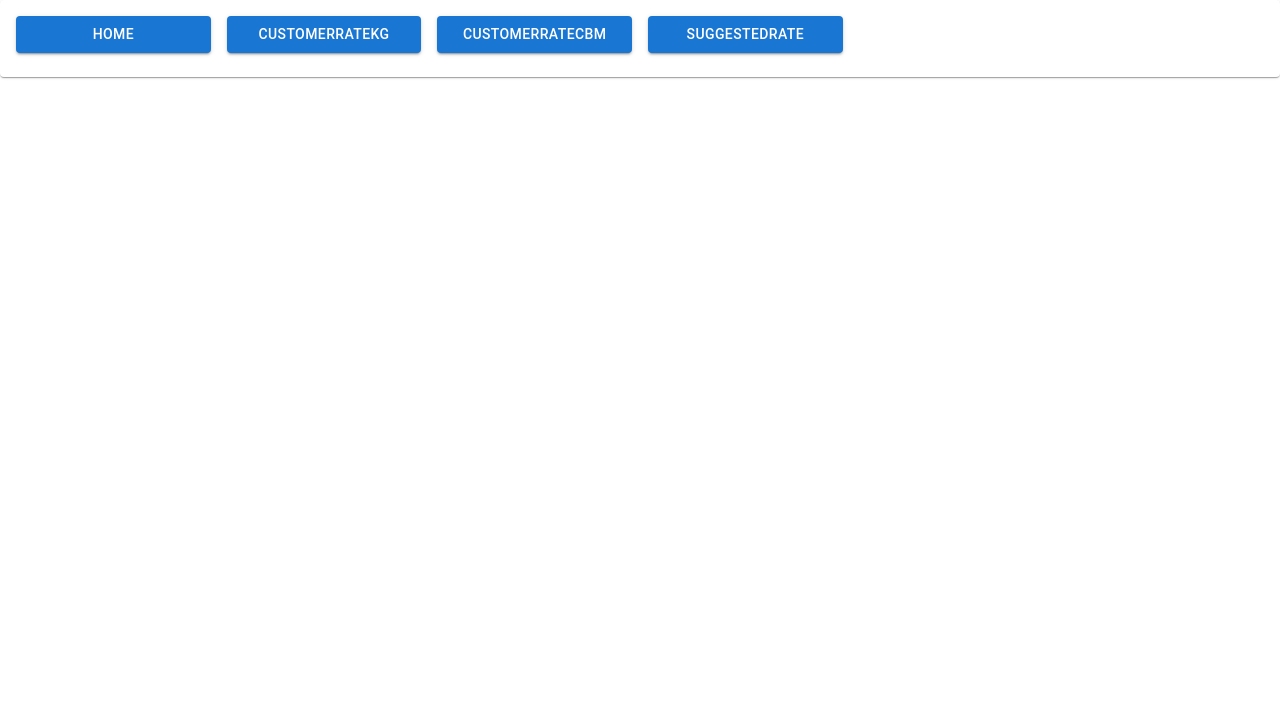
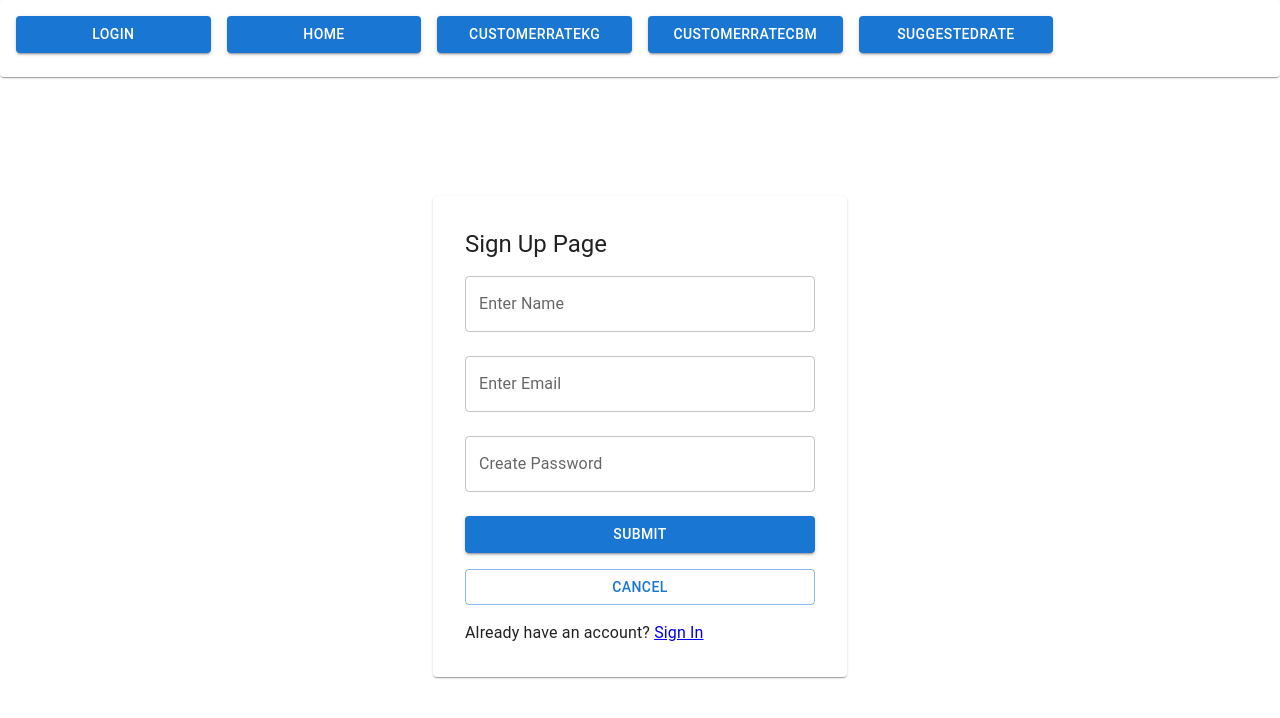
Before and after one commit to irfanshaikh2025/AppuProApp, a React (Create React App) app: page /signup in a window 1280 px wide. Shown: the top 718 px of the page. Built offline with nearby package versions, Linux system fonts and the light colour scheme.

Commit message:
Login page ready

```diff
--- /dev/null
+++ b/src/auth/Login.jsx
@@ -0,0 +1,122 @@
+import React from "react";
+import { Button, Box, Typography, Stack } from "@mui/material";
+import { useNavigate } from "react-router-dom";
+
+export const Login = () => {
+  const Navigate = useNavigate();
+
+  return (
+    <Box
+      sx={{
+        height: "70vh",
+        display: "flex",
+        flexDirection: "column",
+        justifyContent: "center",
+        alignItems: "center"
+       }}
+    >
+      <Typography variant="h4" mb={3}>
+        Welcome In AppuProImports
+      </Typography>
+      <Stack spacing={2} direction="row">
+        <Button variant="contained" onClick={() => Navigate("/signin")}>
+          Sign In
+        </Button>
+        <Button variant="outlined" onClick={() => Navigate("/signup")}>
+          Sign Up
+        </Button>
+      </Stack>
+    </Box>
+  );
+};
+
+
+
+
+
+
+
+
+// import React, { useState } from "react";
+// import { Box, TextField, Button, Typography, Paper, Grid,
+// } from "@mui/material";
+
+// export const Login = () => {
+//   const [isSignUp, setIsSignUp] = useState(false);
+
+//   const [signInData, setSignInData] = useState({
+//     email: "",
+//     password: "",
+//   });
+
+//   const [signUpData, setSignUpData] = useState({
+//     name: "",
+//     email: "",
+//     password: "",
+//   });
+
+//   const handleSignInChange = (e) => {
+//     setSignInData({ ...signInData, [e.target.name]: e.target.value });
+//   };
+
+//   const handleSignUpChange = (e) => {
+//     setSignUpData({ ...signUpData, [e.target.name]: e.target.value });
+//   };
+
+//   const handleSignIn = (e) => {
+//     e.preventDefault();
+//     console.log("Sign In Data:", signInData);
+//     alert("Sign In Successful!");
+//   };
+
+//   const handleSignUp = (e) => {
+//     e.preventDefault();
+//     console.log("Sign Up Data:", signUpData);
+//     alert("Account Created!");
+//   };
+
+//   return (
+//     <Grid container justifyContent="center" alignItems="center" sx={{ height: "100vh", backgroundColor: "#f0f2f5" }} >
+//       <Paper elevation={4} sx={{ padding: 4, width: 400, borderRadius: 3, textAlign: "center" }} >
+
+//         <Typography variant="h5" mb={2}> {isSignUp ? "Sign Up" : "Sign In"} </Typography>
+
+//         {!isSignUp ? (
+//           <Box component="form" onSubmit={handleSignIn}>
+//             <TextField label="Email" name="email" type="email" fullWidth required margin="normal" value={signInData.email}
+//               onChange={handleSignInChange} />
+
+//             <TextField label="Password" name="password" type="password" fullWidth required margin="normal"
+//               value={signInData.password} onChange={handleSignInChange} />
+
+//             <Button type="submit" variant="contained" fullWidth sx={{ mt: 2 }}> Sign In </Button>
+//           </Box>
+//                 ) : (
+//           <Box component="form" onSubmit={handleSignUp}>
+//             <TextField label="Full Name" name="name" fullWidth required  value={signUpData.name}
+//               onChange={handleSignUpChange} />
+
+//             <TextField label="Email" name="email" type="email" fullWidth required margin="normal" value={signUpData.email}
+//               onChange={handleSignUpChange}
+//             />
+
+//             <TextField label="Password" name="password" type="password" fullWidth required margin="normal"
+//               value={signUpData.password} onChange={handleSignUpChange} />
+
+//             <Button type="submit" variant="contained" fullWidth sx={{ mt: 2 }}>
+//               Sign Up
+//             </Button>
+//           </Box>
+//         )}
+
+//         <Typography mt={2}> {isSignUp ? "Already have an account?" : "Don't have an account?"} {" "}
+
+//             <Typography component="span" sx={{ color: "primary.main", cursor: "pointer", fontWeight: "bold" }}
+//             onClick={() => setIsSignUp(!isSignUp)} >
+//                 {isSignUp ? "Sign In" : "Sign Up"} </Typography>
+
+//         </Typography>
+//       </Paper>
+//     </Grid>
+//   );
+// };
--- /dev/null
+++ b/src/auth/SignIn.jsx
@@ -0,0 +1,46 @@
+import React, { useState } from "react";
+import { Box, Paper, Typography, TextField, Button } from "@mui/material";
+import {Link, useNavigate} from "react-router-dom";
+
+
+export const SignIn = () => {
+    const Navigate = useNavigate();
+
+    const [email,  setEmail] = useState("");
+    const [password, setPassword] = useState("");
+
+    const handleSubmit = () =>{
+        console.log("Sign in Data:" ,{email, password})
+    }
+
+    const handleCancel = () =>{
+        setEmail("");
+        setPassword("");
+    }
+
+    return(
+        <React.Fragment>
+           <Box
+           sx={{
+            display : "flex",
+            justifyContent:"center",
+            alignItems:"center",
+            height: "80vh"
+           }}
+           >
+            <Paper sx={{p:4, width: 350}} >
+                <Typography variant="h5" mb={2}> Sign In </Typography>
+
+                <TextField onChange={(e)=>setEmail(e.target.value)} value={email} name="email" label="Email" margin="normal" fullWidth />
+                <TextField onChange={(e)=>setPassword(e.target.value)} value={password} name="password" label="Password" type="password" margin="normal" fullWidth />
+                <Button onClick={handleSubmit} sx={{mt:2}} variant="contained" fullWidth>Sign In</Button>
+                <Button onClick={handleCancel} sx={{mt:2}} variant="outlined" fullWidth>Cancel</Button>
+
+                <Typography sx={{mt:2}}>Don't have an account? {" "}
+                    <Link onClick={()=> Navigate("/signup")} sx={{cursor:"pointer"}} >Sign Up</Link>
+                </Typography>
+            </Paper>
+           </Box>
+        </React.Fragment>
+    )
+}
--- /dev/null
+++ b/src/auth/SignUp.jsx
@@ -0,0 +1,51 @@
+import React, {useState} from "react";
+import { Box, Paper, TextField, Button, Typography } from "@mui/material";
+import { Link, useNavigate } from "react-router-dom";
+
+
+
+export const SignUp =()=>{
+    const Navigate  = useNavigate();
+
+    const [name, setName] = useState("");
+    const [email, setEmail] = useState("");
+    const [password, setPassword ] = useState("");
+
+    const handleSubmit = () =>{
+        console.log("Sign Up Data: ", {name, email, password});
+    }
+
+    const handleCancel = () =>{
+        setName("");
+        setEmail("");
+        setPassword("");
+    }
+
+    return(
+        <React.Fragment>
+            <Box
+            sx={{
+                display : "flex",
+                justifyContent:"center",
+                alignItems:"center",
+                height: "90vh"
+            }}
+            >
+                <Paper sx={{p:4 , width: 350}}>
+                    <Typography variant="h5"> Sign Up Page </Typography>
+                    <TextField onChange={(e)=>setName(e.target.value)} value={name} label="Enter Name" fullWidth margin="normal" />
+                    <TextField onChange={(e)=>setEmail(e.target.value)} value={email} label="Enter Email" fullWidth margin="normal" type="email" />
+                    <TextField onChange={(e)=>setPassword(e.target.value)} value={password} label="Create Password" fullWidth margin="normal" type="password" />
+
+                    <Button onClick={handleSubmit} variant="contained" fullWidth sx={{ mt: 2 }}>Submit</Button>
+                    <Button onClick={handleCancel} variant="outlined" fullWidth sx={{mt:2}}>Cancel</Button>
+
+                    <Typography sx={{ mt: 2 }}>Already have an account? {" "}
+                        <Link onClick={()=>Navigate("/signin")} sx={{cursor:"pointer"}}>Sign In</Link>
+
+                    </Typography>
+                </Paper>
+            </Box>
+        </React.Fragment>
+    )
+}
--- a/src/components/CustomerRateCBM.jsx
+++ b/src/components/CustomerRateCBM.jsx
@@ -44,10 +44,8 @@ export const CustomerRateCBM = () => {
         display: "flex",
         justifyContent: "center",
         alignItems: "center",
-        height: "100vh", // Full screen height
+        height: "70vh", // Full screen height
         bgcolor: "#f5f5f5", // Light background
-        border: 1,
-        borderRadius: 2
       }}
     >
       <Card sx={{ width: 400, p: 2, boxShadow: 3, borderRadius: 2 }}>
--- a/src/components/CustomerRateKG.jsx
+++ b/src/components/CustomerRateKG.jsx
@@ -44,10 +44,8 @@ const calculateKG=() =>{
         display: "flex",
         justifyContent: "center",
         alignItems: "center",
-        height: "100vh", // Full screen height
+        height: "70vh", // Full screen height
         bgcolor: "#f5f5f5", // Light background
-        border: 1,
-        borderRadius: 2
       }}
     >
       <Card sx={{ width: 400, p: 2, boxShadow: 3, borderRadius: 2 }}>
--- a/src/components/Landing.jsx
+++ b/src/components/Landing.jsx
@@ -1,6 +1,8 @@
 import React from "react";
-import {BrowserRouter, Routes, Route} from "react-router-dom"
-import { Home, CustomerRateKG, CustomerRateCBM, SuggestedRate, NavList } from "./index";
+import {BrowserRouter, Routes, Route} from "react-router-dom";
+import { SignIn } from "../auth/SignIn";
+import { SignUp } from "../auth/SignUp";
+import { Login, Home, CustomerRateKG, CustomerRateCBM, SuggestedRate, NavList } from "./index";
 
 
 export const Landing = () =>{
@@ -9,6 +11,10 @@ export const Landing = () =>{
         <BrowserRouter>
         <NavList/>
         <Routes>
+            <Route path="/login" element={<Login/>} />
+            <Route path="/signin" element={<SignIn/>} />
+            <Route path="/signup" element={<SignUp/>} />
+
             <Route path="/" element={<Home/>} />
             <Route path="/customerratekg" element={<CustomerRateKG/>} />
             <Route path="/customerratecbm" element={<CustomerRateCBM/>} />
--- a/src/components/Navlist.jsx
+++ b/src/components/Navlist.jsx
@@ -10,6 +10,7 @@ export const NavList = () =>{
             <Card>
                 <CardContent>
                     <Grid container spacing={2}>
+                        <NavItem path="/login" title="Login" />
                         <NavItem path="/" title="Home" />
                         <NavItem path="/customerratekg" title="CustomerRateKG" />
                         <NavItem path="/customerratecbm" title="CustomerRateCBM" />
--- a/src/components/SuggestedRate.jsx
+++ b/src/components/SuggestedRate.jsx
@@ -19,7 +19,6 @@ export const SuggestedRate = () =>{
                     </Typography>
                 </CardContent>
             </Card>
-
         </Box>
     )
 }
--- a/src/components/index.js
+++ b/src/components/index.js
@@ -1,3 +1,4 @@
+import { Login } from "../auth/Login";
 import { Home } from "./Home";
 import { CustomerRateKG } from "./CustomerRateKG";
 import { CustomerRateCBM } from "./CustomerRateCBM";
@@ -6,6 +7,7 @@ import { NavList } from "./Navlist";
 
 
 export {
+    Login,
     Home,
     CustomerRateKG,
     CustomerRateCBM,
```
